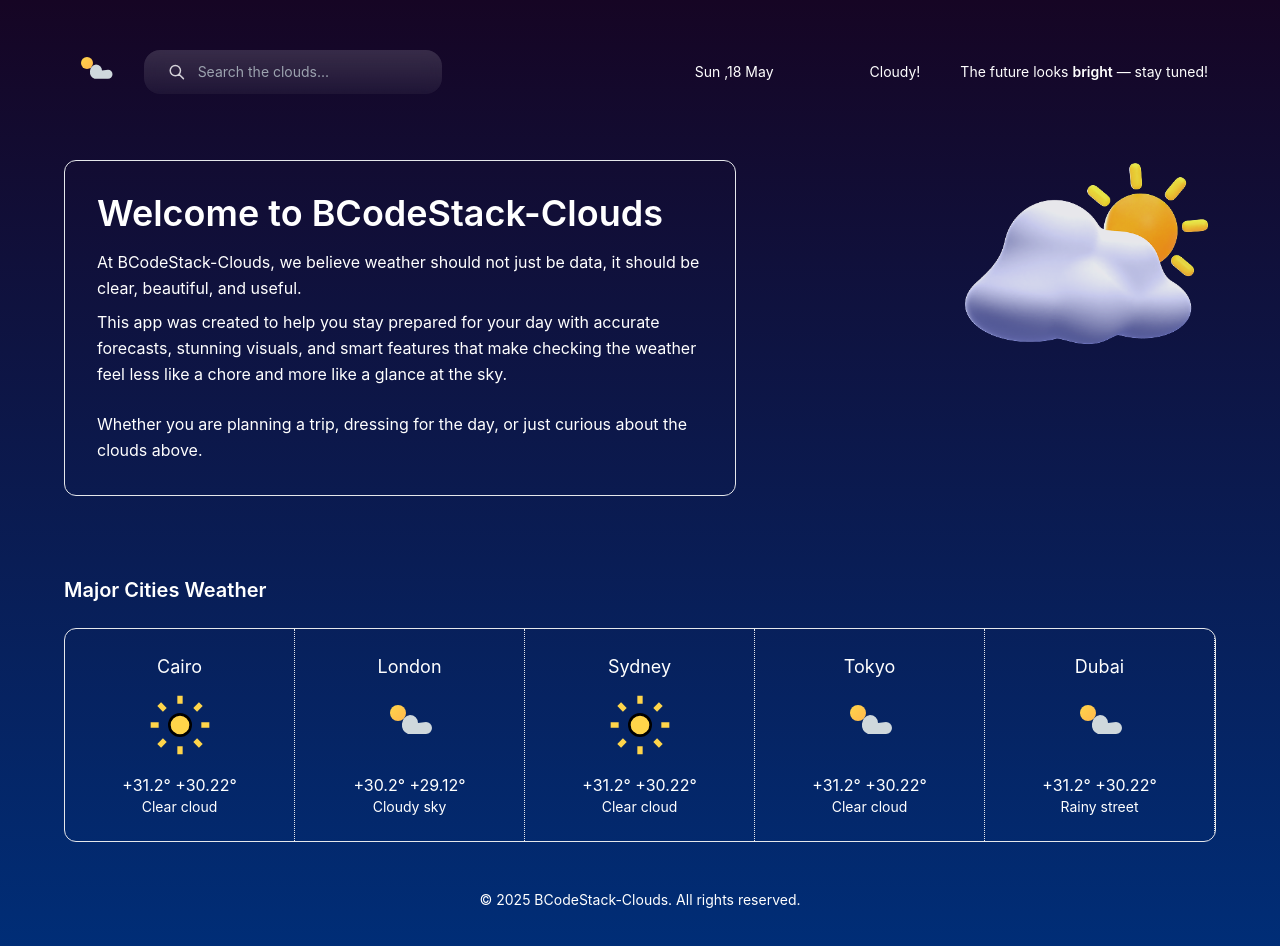
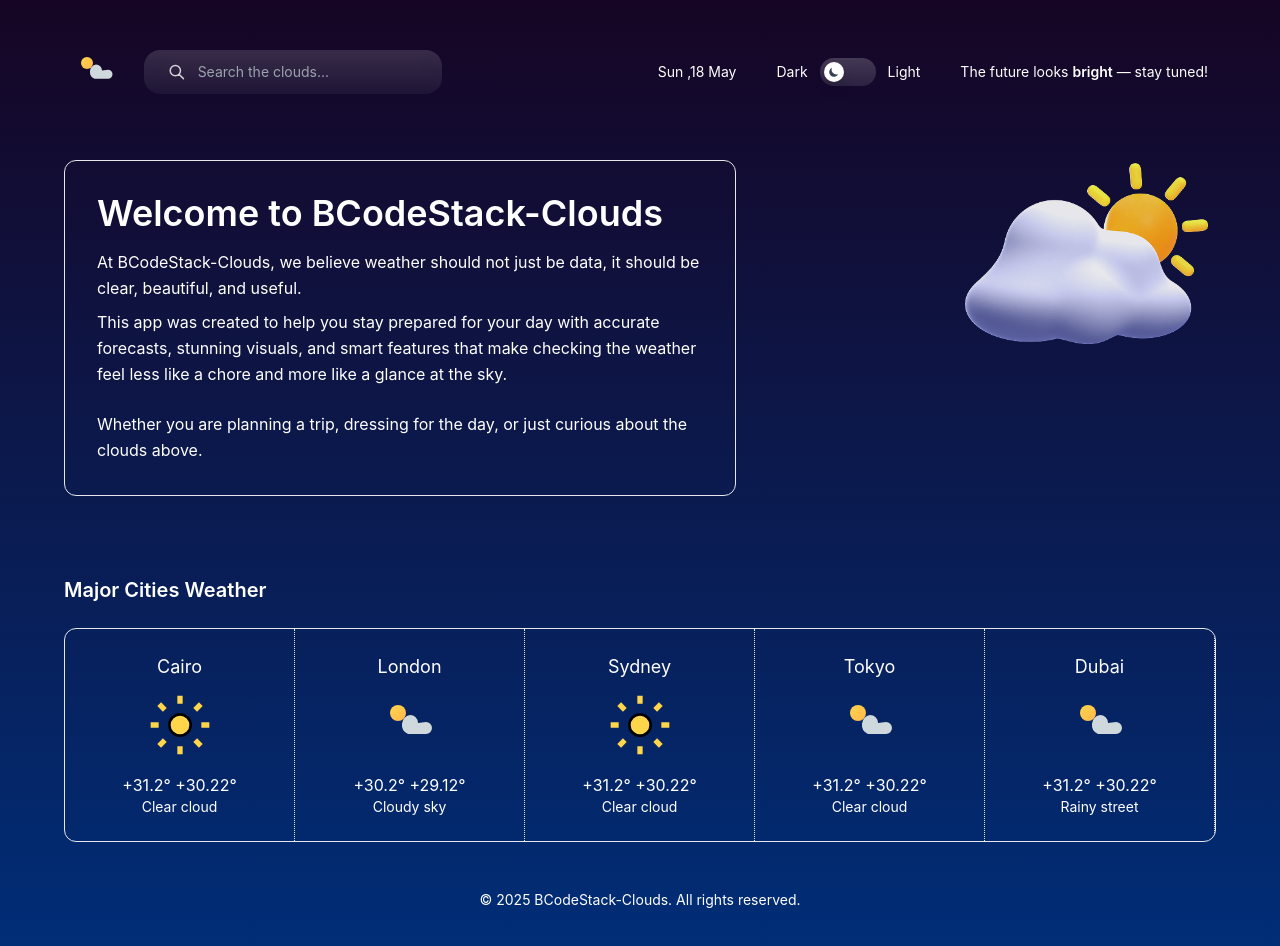
Before and after one commit to BethelHills/Weather-Forecast-Dashboard, a React (Vite) app: page / in a window 1280 px wide. Shown: the top 946 px of the page. Built offline with nearby package versions, Linux system fonts and the light colour scheme.

Commit message:
Implement improved light/dark mode toggle switch in header with icons and labels

```diff
--- a/src/pages/HomeDark.jsx
+++ b/src/pages/HomeDark.jsx
@@ -46,16 +46,35 @@ export default function HomeDark() {
           {/* Date */}
           <p>Sun ,18 May</p>
 
-          {/* Toggle */}
-          <div onClick={toggleTheme} className="flex items-center gap-2 cursor-pointer">
-            <div className="w-12 h-[22px] rounded-full bg-white/20 flex items-center px-[3px]">
+          {/* Toggle Switch */}
+          <div className="flex items-center gap-3">
+            <span className="text-sm text-white/70">Dark</span>
+            <div
+              onClick={toggleTheme}
+              className="relative w-14 h-7 rounded-full cursor-pointer transition-all duration-300"
+              style={{
+                background: theme === "dark"
+                  ? "linear-gradient(180deg, rgba(255,255,255,0.2) 0%, rgba(255,255,255,0.1) 100%)"
+                  : "linear-gradient(180deg, rgba(255,215,74,0.8) 0%, rgba(255,183,77,0.8) 100%)"
+              }}
+            >
               <div
-                className={`w-[16px] h-[16px] bg-white rounded-full transition-all duration-300 ${
-                  theme === "light" ? "translate-x-6" : ""
+                className={`absolute top-1 left-1 w-5 h-5 bg-white rounded-full shadow-lg transition-all duration-300 flex items-center justify-center ${
+                  theme === "light" ? "translate-x-7" : ""
                 }`}
-              ></div>
+              >
+                {theme === "light" ? (
+                  <svg className="w-3 h-3 text-yellow-500" fill="currentColor" viewBox="0 0 20 20">
+                    <path fillRule="evenodd" d="M10 2a1 1 0 011 1v1a1 1 0 11-2 0V3a1 1 0 011-1zm4 8a4 4 0 11-8 0 4 4 0 018 0zm-.464 4.95l.707.707a1 1 0 001.414-1.414l-.707-.707a1 1 0 00-1.414 1.414zm2.12-10.607a1 1 0 010 1.414l-.706.707a1 1 0 11-1.414-1.414l.707-.707a1 1 0 011.414 0zM17 11a1 1 0 100-2h-1a1 1 0 100 2h1zm-7 4a1 1 0 011 1v1a1 1 0 11-2 0v-1a1 1 0 011-1zM5.05 6.464A1 1 0 106.465 5.05l-.708-.707a1 1 0 00-1.414 1.414l.707.707zm1.414 8.486l-.707.707a1 1 0 01-1.414-1.414l.707-.707a1 1 0 011.414 1.414zM4 11a1 1 0 100-2H3a1 1 0 000 2h1z" clipRule="evenodd" />
+                  </svg>
+                ) : (
+                  <svg className="w-3 h-3 text-gray-700" fill="currentColor" viewBox="0 0 20 20">
+                    <path d="M17.293 13.293A8 8 0 016.707 2.707a8.001 8.001 0 1010.586 10.586z" />
+                  </svg>
+                )}
+              </div>
             </div>
-            <p>{theme === "dark" ? "Cloudy!" : "Sunny!"}</p>
+            <span className="text-sm text-white/70">Light</span>
           </div>
 
           {/* Right text */}
```
